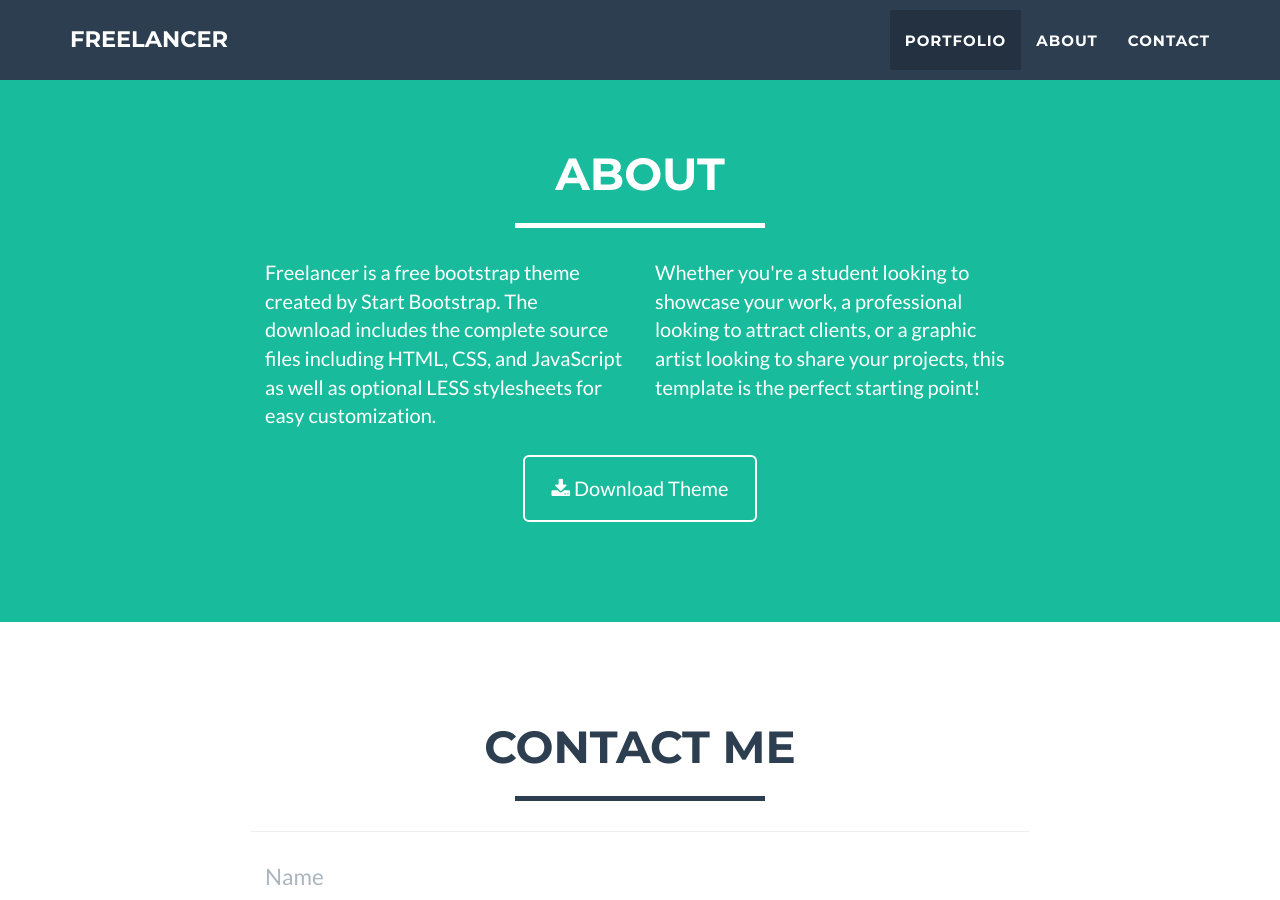
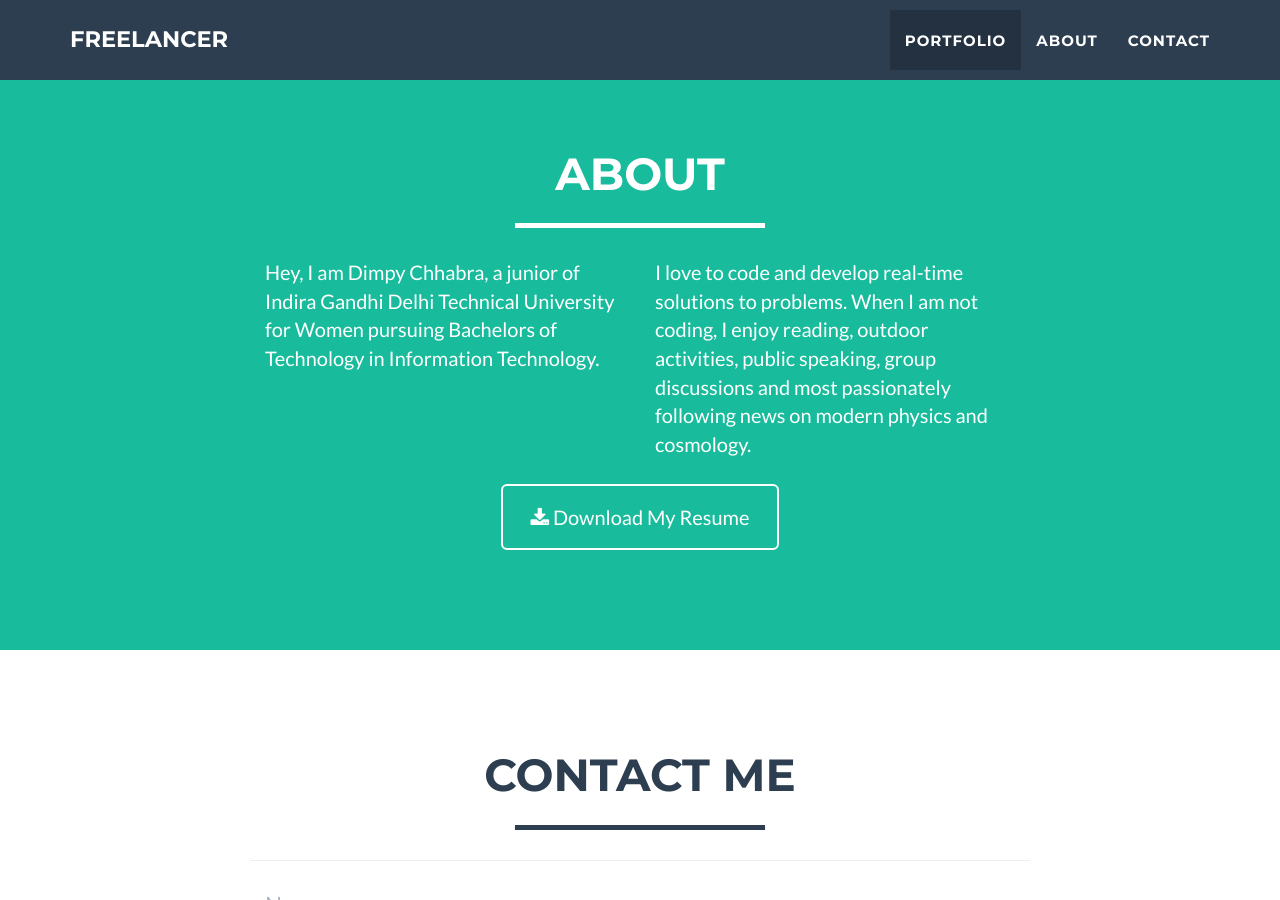
Before and after one commit to CREVIOS/dimpy-chhabra.github.io, a Jekyll site: the page built from index.html, in a window 1280 px wide and 900 px high, scrolled down 1616 px. Built offline with Jekyll 4.4.1, drawn with Linux system fonts in a browser that asks for light colours; some of the changed text lies outside the part shown.

Commit message:
Edits_01

```diff
--- a/_includes/about.html
+++ b/_includes/about.html
@@ -9,14 +9,15 @@
             </div>
             <div class="row">
                 <div class="col-lg-4 col-lg-offset-2">
-                    <p>Freelancer is a free bootstrap theme created by Start Bootstrap. The download includes the complete source files including HTML, CSS, and JavaScript as well as optional LESS stylesheets for easy customization.</p>
-                </div>
+                    <p>Hey, I am Dimpy Chhabra, a junior of Indira Gandhi Delhi Technical University for Women pursuing Bachelors of Technology in Information Technology. </p>
+				</div>
                 <div class="col-lg-4">
-                    <p>Whether you're a student looking to showcase your work, a professional looking to attract clients, or a graphic artist looking to share your projects, this template is the perfect starting point! </p>
+                    <p>I love to code and develop real-time solutions to problems. When I am not coding, I enjoy reading, outdoor activities, public speaking, group discussions and most passionately following news on modern physics and cosmology.</p>
+                </p>
                 </div>
                 <div class="col-lg-8 col-lg-offset-2 text-center">
-                    <a href="#" class="btn btn-lg btn-outline">
-                        <i class="fa fa-download"></i> Download Theme
+                    <a href="https://drive.google.com/file/d/1G67XVR1GIMk-6wPAgzHyKjAoC5mspJtC/view?usp=sharing" class="btn btn-lg btn-outline">
+                        <i class="fa fa-download"></i> Download My Resume
                     </a>
                 </div>
             </div>
--- a/_includes/contact.html
+++ b/_includes/contact.html
@@ -9,8 +9,6 @@
             </div>
             <div class="row">
                 <div class="col-lg-8 col-lg-offset-2">
-                    <!-- To configure the contact form email address, go to mail/contact_me.php and update the email address in the PHP file on line 19. -->
-                    <!-- The form should work on most web servers, but if the form is not working you may need to configure your web server differently. -->
                     <form name="sentMessage" id="contactForm" novalidate>
                         <div class="row control-group">
                             <div class="form-group col-xs-12 floating-label-form-group controls">
--- a/_includes/head.html
+++ b/_includes/head.html
@@ -1,7 +1,7 @@
 <head>
     <meta charset="utf-8">
     <meta http-equiv="X-UA-Compatible" content="IE=edge">
-    <title>{% if page.title %}{{ page.title }}{% else %}{{ site.title }}{% endif %}</title>
+    <title>Dimpy Chhabra</title>
     <meta name="viewport" content="width=device-width">
     <meta name="description" content="{{ site.description }}">
     <meta name="keywords" content="{{ site.keywords }}" />
--- a/_includes/header.html
+++ b/_includes/header.html
@@ -5,9 +5,9 @@
                 <div class="col-lg-12">
                     <img class="img-responsive" src="img/profile.png" alt="">
                     <div class="intro-text">
-                        <span class="name">{{ site.title }}</span>
+                        <span class="name">Site Title</span> <!-- {{ site.title }} -->
                         <hr class="star-light">
-                        <span class="skills">{{ site.skills }}</span>
+                        <span class="skills">Site Skills</span> <!-- {{ site.skills }} -->
                     </div>
                 </div>
             </div>
```
Also changed, not shown: 1 other file.
